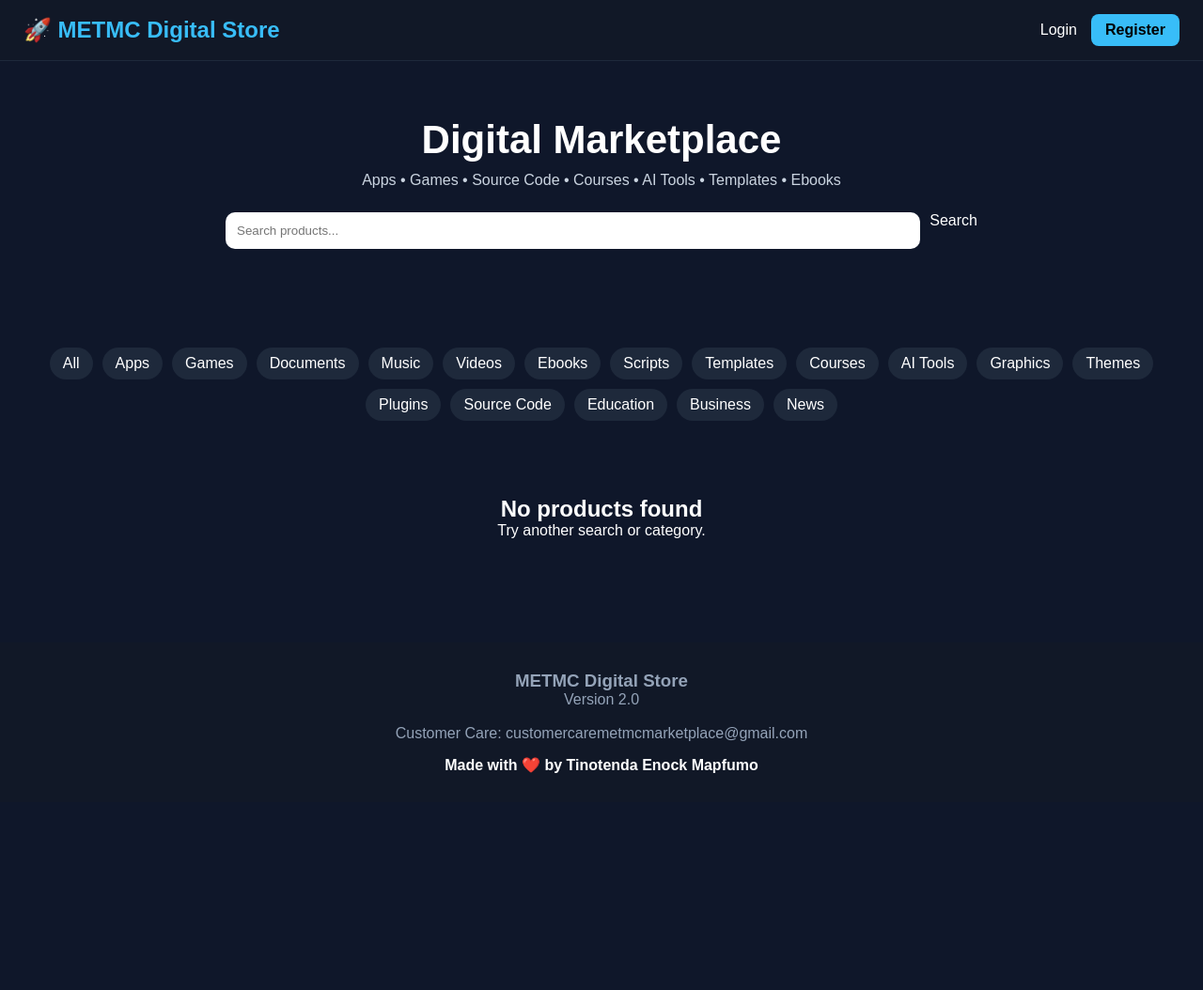
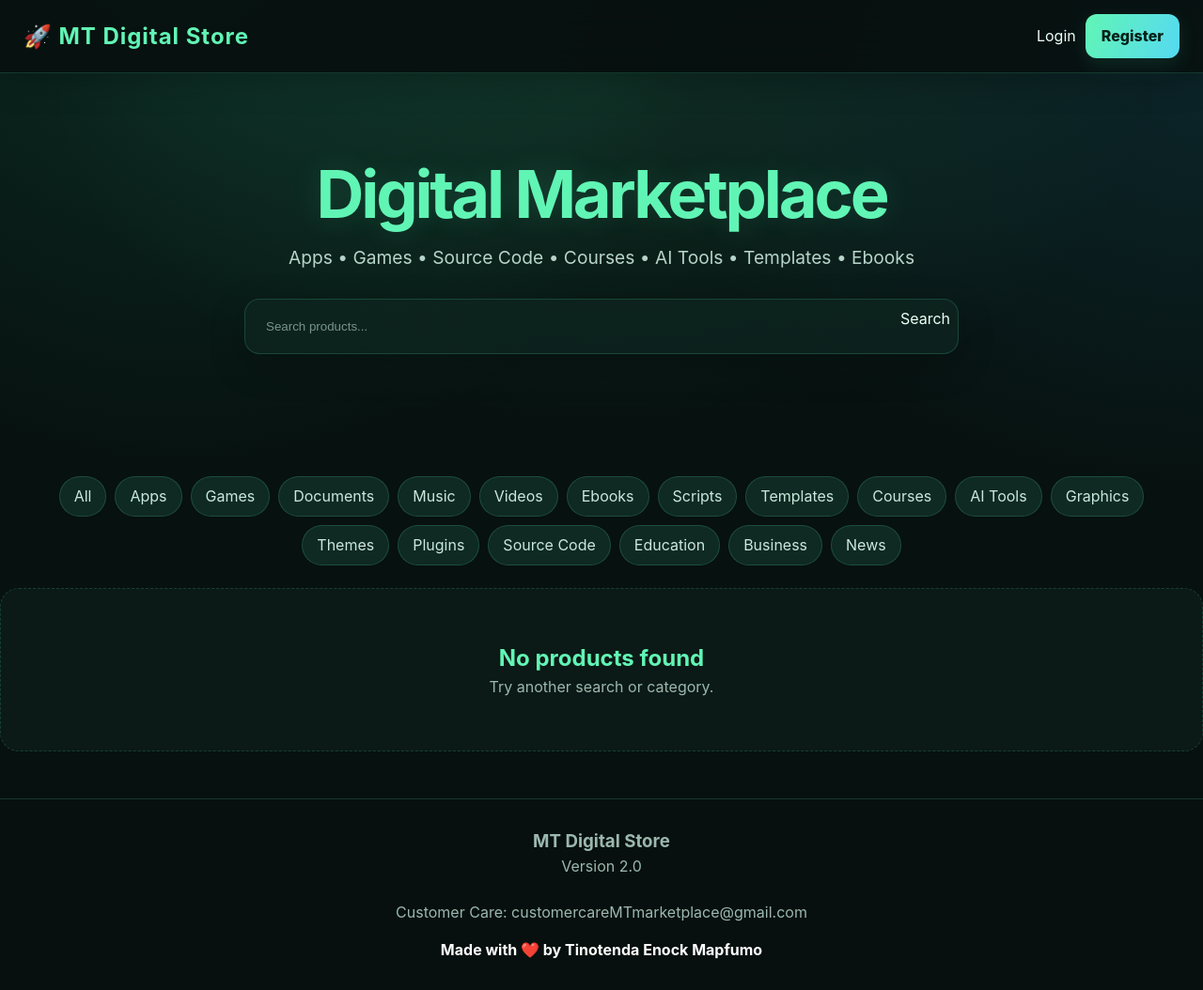
Before and after one commit to TEMMC/digital_store-, a Flask app: page / in a window 1280 px wide. Shown: the whole page at 94% size. Before the commit the page ends 823 px from the top, so only its background shows below. Run offline with Flask 3, Linux system fonts and the light colour scheme; data that the repository does not hold is empty.

Commit message:
Apply futuristic MT branding and shared theme to index.html

```diff
--- a/templates/index.html
+++ b/templates/index.html
@@ -1,7 +1,7 @@
 <!DOCTYPE html><html lang="en">
 <head>
 <meta charset="UTF-8">
-<meta name="viewport" content="width=device-width, initial-scale=1.0"><title>{{ MARKETPLACE_NAME if MARKETPLACE_NAME else "METMC Digital Store" }}</title><style>
+<meta name="viewport" content="width=device-width, initial-scale=1.0"><title>{{ MARKETPLACE_NAME if MARKETPLACE_NAME else "MT Digital Store" }}</title><style>
 
 *{
 margin:0;
@@ -238,9 +238,10 @@ margin-top:15px;
 color:white;
 }
 
-</style></head>
+</style><link rel="stylesheet" href="/static/mt-future.css">
+</head>
 <body><header><div class="logo">
-🚀 METMC Digital Store
+🚀 MT Digital Store
 </div><nav>{% if session.get("user") %}
 
 <span>👤 {{ session["user"] }}</span>
@@ -346,9 +347,9 @@ onclick="return confirm('Delete this product?')">
 Try another search or category.
 </p></div>{% endif %}
 
-<footer><h3>METMC Digital Store</h3><p>Version 2.0</p><br><p>
+<footer><h3>MT Digital Store</h3><p>Version 2.0</p><br><p>
 Customer Care:
-customercaremetmcmarketplace@gmail.com
+customercareMTmarketplace@gmail.com
 </p><h4>
 Made with ❤️ by Tinotenda Enock Mapfumo
 </h4></footer></body>
```
